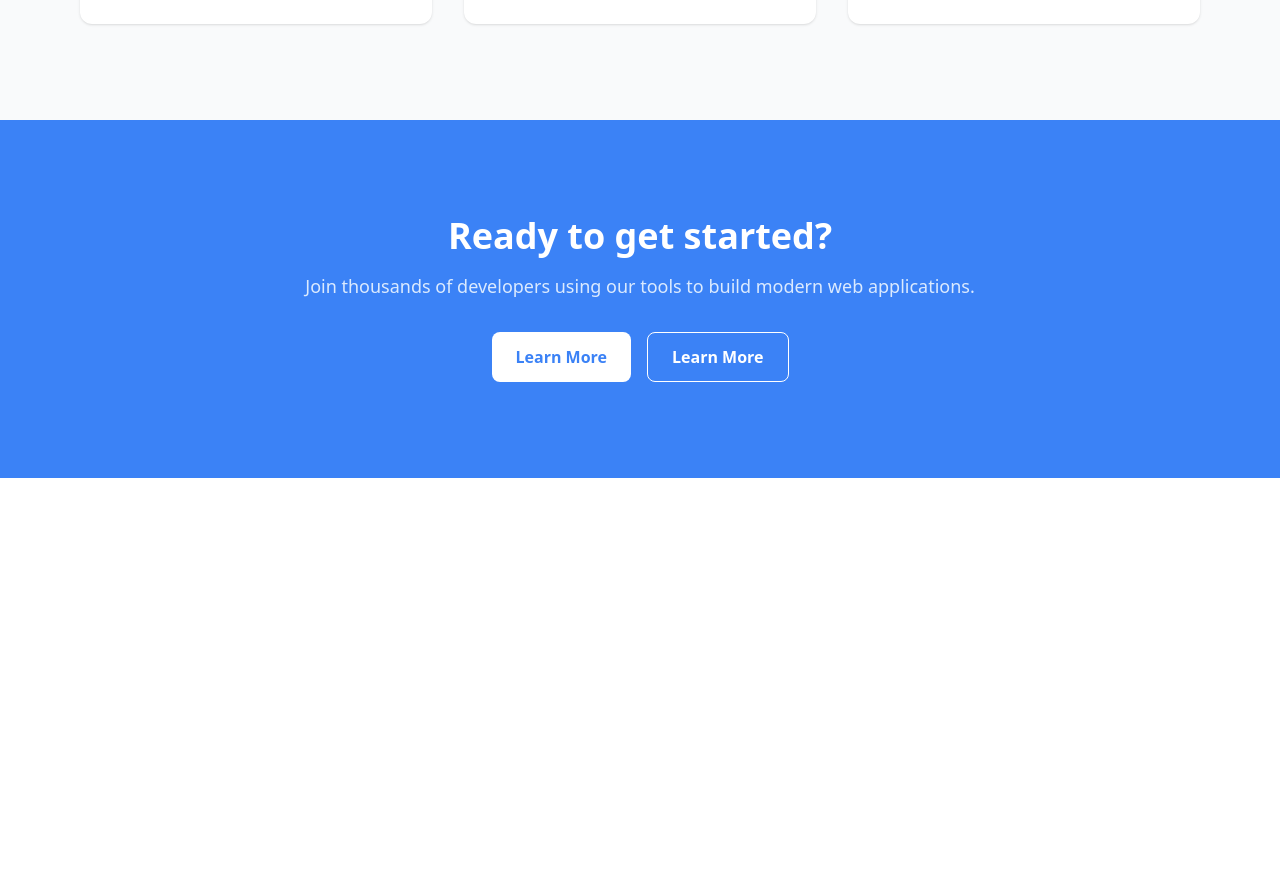
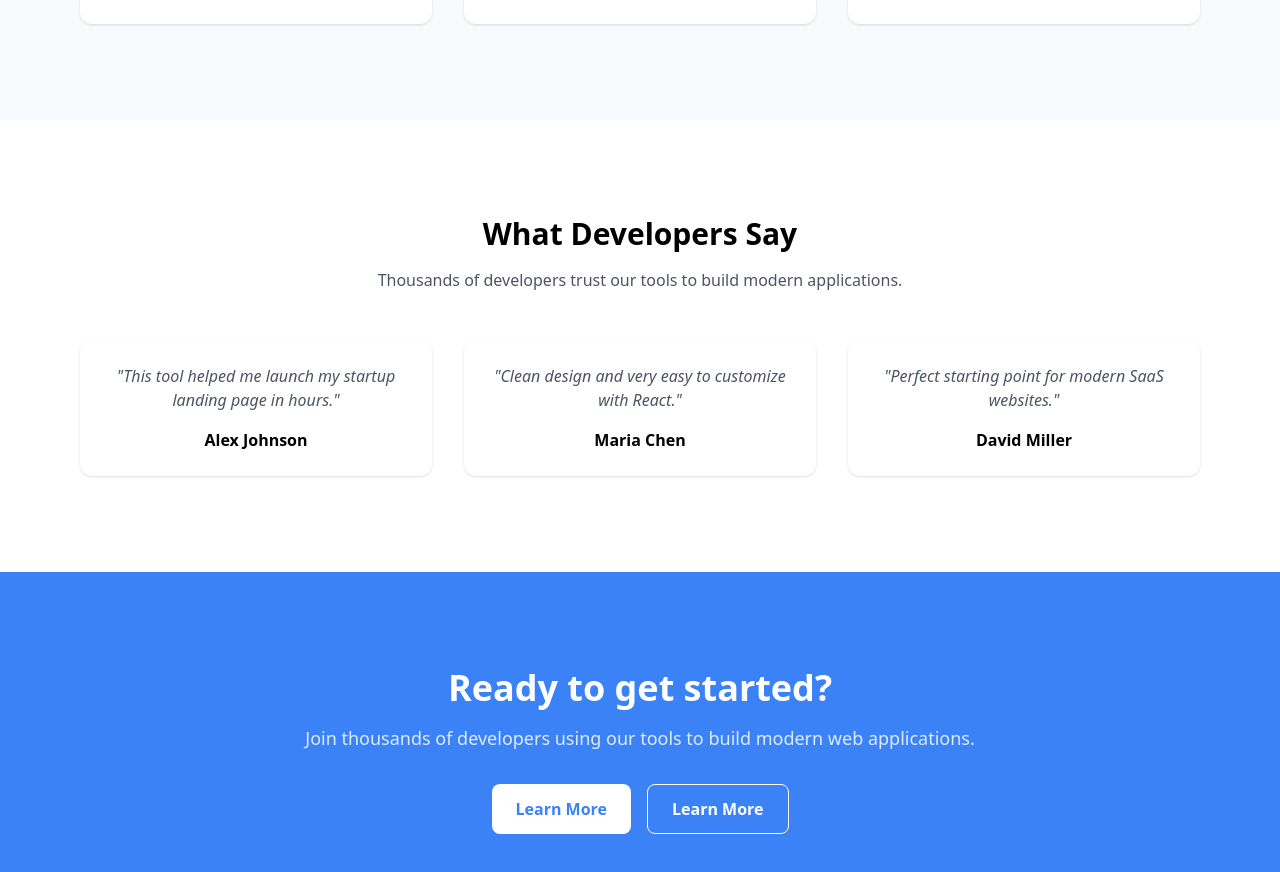
Before and after one commit to Kamil-Fr/react-landing, a React (Vite) app: page / in a window 1280 px wide. Shown: the part 803-1675 px from the top of the page. Before the commit the page ends 1281 px from the top, so only its background shows below. Built offline with nearby package versions, Linux system fonts and the light colour scheme.

Commit message:
Add Testimonilas Section

```diff
--- a/src/App.jsx
+++ b/src/App.jsx
@@ -2,6 +2,7 @@ import Navbar from "./components/Navbar";
 import Hero from "./components/Hero";
 import Features from "./components/Features";
 import CTA from "./components/CTA";
+import Testimonials from "./components/Testimonials";
 
 function App() {
   return (
@@ -9,6 +10,7 @@ function App() {
       <Navbar />
       <Hero />
       <Features />
+      <Testimonials />
       <CTA />
     </div>
   );
--- /dev/null
+++ b/src/components/Testimonials.jsx
@@ -0,0 +1,26 @@
+function Testimonials() {
+  return (
+    <section className="py-24">
+        <div className="max-w-6xl mx-auto px-4 text-center">
+            <h2 className="text-3xl font-bold">What Developers Say</h2>
+            <p className="mt-4 text-gray-600 max-w-2xl mx-auto">Thousands of developers trust our tools to build modern applications.</p>
+            <div className="mt-12 grid grid-cols-1 md:grid-cols-3 gap-8">
+                <div className="bg-white p-6 rounded-xl shadow hover:shadow-lg transition">
+                    <p className="text-gray-600 italic">"This tool helped me launch my startup landing page in hours."</p>
+                    <div className="mt-4 font-semibold">Alex Johnson</div>
+                </div>
+                  <div className="bg-white p-6 rounded-xl shadow hover:shadow-lg transition">
+                    <p className="text-gray-600 italic">"Clean design and very easy to customize with React."</p>
+                    <div className="mt-4 font-semibold">Maria Chen</div>
+                </div>
+                  <div className="bg-white p-6 rounded-xl shadow hover:shadow-lg transition">
+                    <p className="text-gray-600 italic">"Perfect starting point for modern SaaS websites."</p>
+                    <div className="mt-4 font-semibold">David Miller</div>
+                </div>
+            </div>
+        </div>
+    </section>
+  )
+}
+
+export default Testimonials;
```
